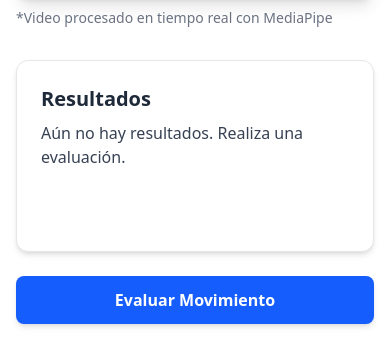
After one commit to Loperaa-Juan/FisioVis, a Django app: page /assessments/evaluate in a window 390 px wide. The commit adds this page. Shown: the part 490-854 px from the top of the page. Run offline with Django 5.2, Linux system fonts and the light colour scheme; the visitor is signed in with stand-in values (Sample User, id 1); some libraries are stand-ins or nearby versions.

Commit message:
change: assessments list view

```diff
--- /dev/null
+++ b/assessments/templates/assessments/assessment.html
@@ -0,0 +1,57 @@
+{% extends 'base.html' %}
+{% load tailwind_filters %}
+{% block content %}
+
+<div class="flex flex-col md:flex-row gap-8 max-w-5xl mx-auto py-10">
+
+  <!-- Contenedor del video -->
+  <div class="flex-1">
+    <div class="bg-black rounded-xl overflow-hidden shadow-lg border border-gray-200">
+      <video id="video-stream" autoplay playsinline class="w-full h-96 object-cover">
+        <source src="http://192.168.1.3:8080" type="video/mp4">
+      </video>
+    </div>
+
+    <p class="text-sm text-gray-500 mt-2">
+      *Video procesado en tiempo real con MediaPipe
+    </p>
+  </div>
+
+  <!-- Panel derecho -->
+  <div class="flex-1 flex flex-col gap-6">
+
+    <!-- Texto generado -->
+    <div class="bg-white p-6 rounded-xl shadow-md border border-gray-200 h-48 overflow-auto">
+      <h2 class="text-xl font-semibold text-gray-800 mb-2">Resultados</h2>
+      <p id="output-text" class="text-gray-700">
+        Aún no hay resultados. Realiza una evaluación.
+      </p>
+    </div>
+
+    <!-- Botón -->
+    <button
+      id="evaluate-btn"
+      class="bg-blue-600 hover:bg-blue-700 text-white font-semibold py-3 rounded-lg transition-all shadow-md">
+      Evaluar Movimiento
+    </button>
+  </div>
+</div>
+
+{% comment %} <script>
+  // Aquí conectas tu stream procesado por MediaPipe
+  // Ejemplo si usas getUserMedia
+  navigator.mediaDevices.getUserMedia({ video: true })
+    .then(stream => {
+      const video = document.getElementById("video-stream");
+      video.srcObject = stream;
+    })
+    .catch(err => console.error("Error cámara:", err));
+
+  // Listener para botón (puedes conectar WebSocket/AJAX/Fetch)
+  document.getElementById("evaluate-btn").addEventListener("click", () => {
+    console.log("Evaluando...");
+    // Lógica de petición para obtener inferencia va aquí
+  });
+</script> {% endcomment %}
+
+{% endblock content %}
--- a/assessments/urls.py
+++ b/assessments/urls.py
@@ -1,7 +1,8 @@
 from django.urls import path
 
-from .views import AssessmentsListView
+from .views import AssessmentView, assessment_list_view
 
 urlpatterns = [
-    path('list', AssessmentsListView.as_view(), name='list_assessments')
+    path("list/<uuid:id>", assessment_list_view, name="list_assessments"),
+    path("evaluate", AssessmentView.as_view(), name="evaluate"),
 ]
--- a/assessments/views.py
+++ b/assessments/views.py
@@ -1,13 +1,24 @@
+from django.contrib.auth.decorators import login_required
+from django.contrib.auth.mixins import LoginRequiredMixin
+from django.shortcuts import render
 from django.views import generic
+from patients.models import Patient
 
 from .models import Assessment
 
 # Create your views here.
 
 
-class AssessmentsListView(generic.ListView):
-    model = Assessment
-    template_name = "assessments/list_assessments.html"
-    context_object_name = "assessments"
-    template_name = "assessments/list_assessments.html"
-    context_object_name = "assessments"
+@login_required
+def assessment_list_view(request, id):
+    patient = Patient.objects.get(id=id)
+    assesments = Assessment.objects.get_queryset()
+    return render(
+        request,
+        "assessments/list_assessments.html",
+        {"patient": patient, "assessments": assesments},
+    )
+
+
+class AssessmentView(LoginRequiredMixin, generic.TemplateView):
+    template_name = "assessments/assessment.html"
--- a/patients/views.py
+++ b/patients/views.py
@@ -50,6 +50,7 @@ def update_patient_view(request, id):
     return render(request, "patients/edit_patient.html", {"form": form})
 
 
+@login_required
 def delete_patient_view(request, id):
     patient = get_object_or_404(Patient, id=id)
 
```
Also changed, not shown: assessments/templates/assessments/list_assessments.html (+24 -22 lines), patients/templates/patients/patient_details.html (+7 -6 lines), 1 other file.
